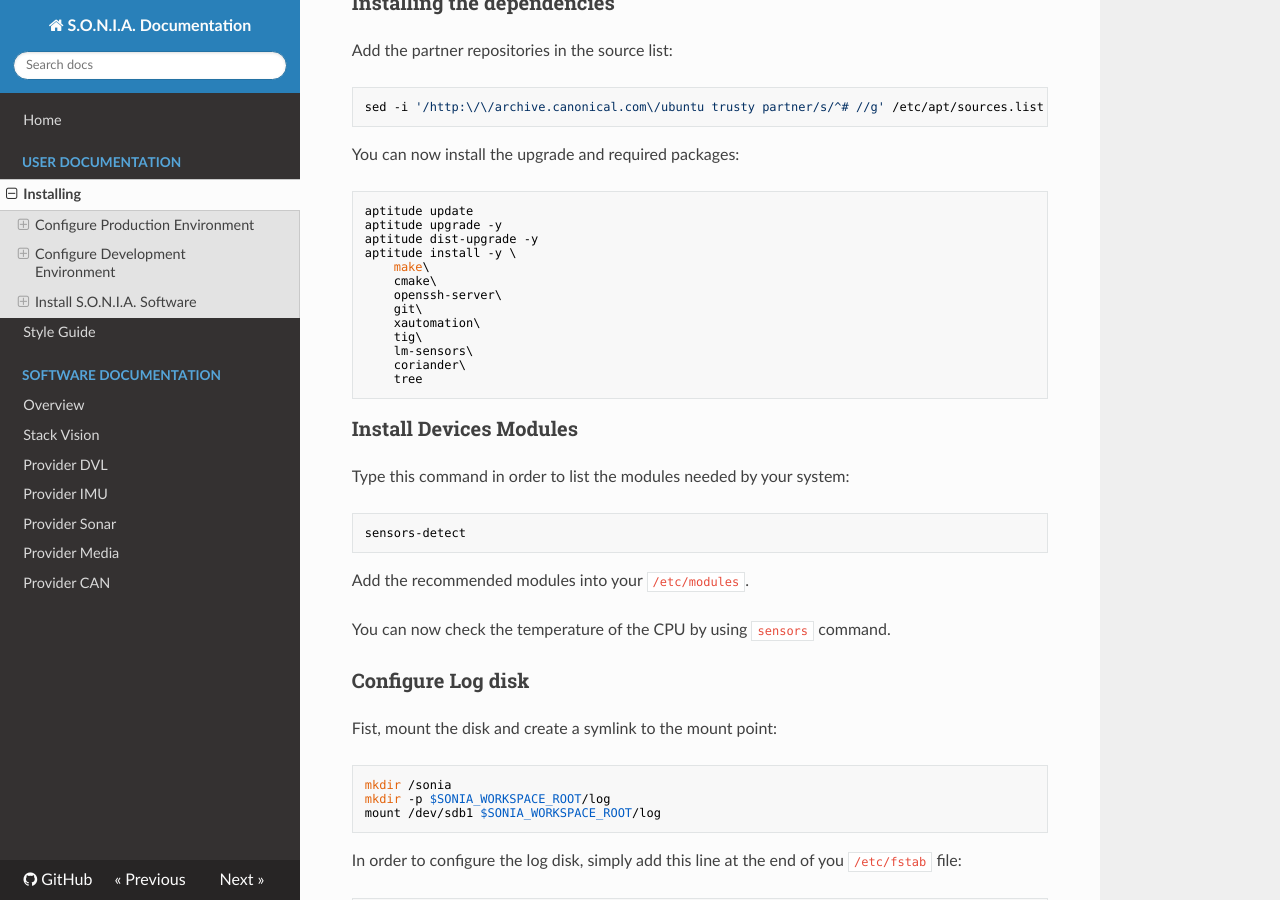
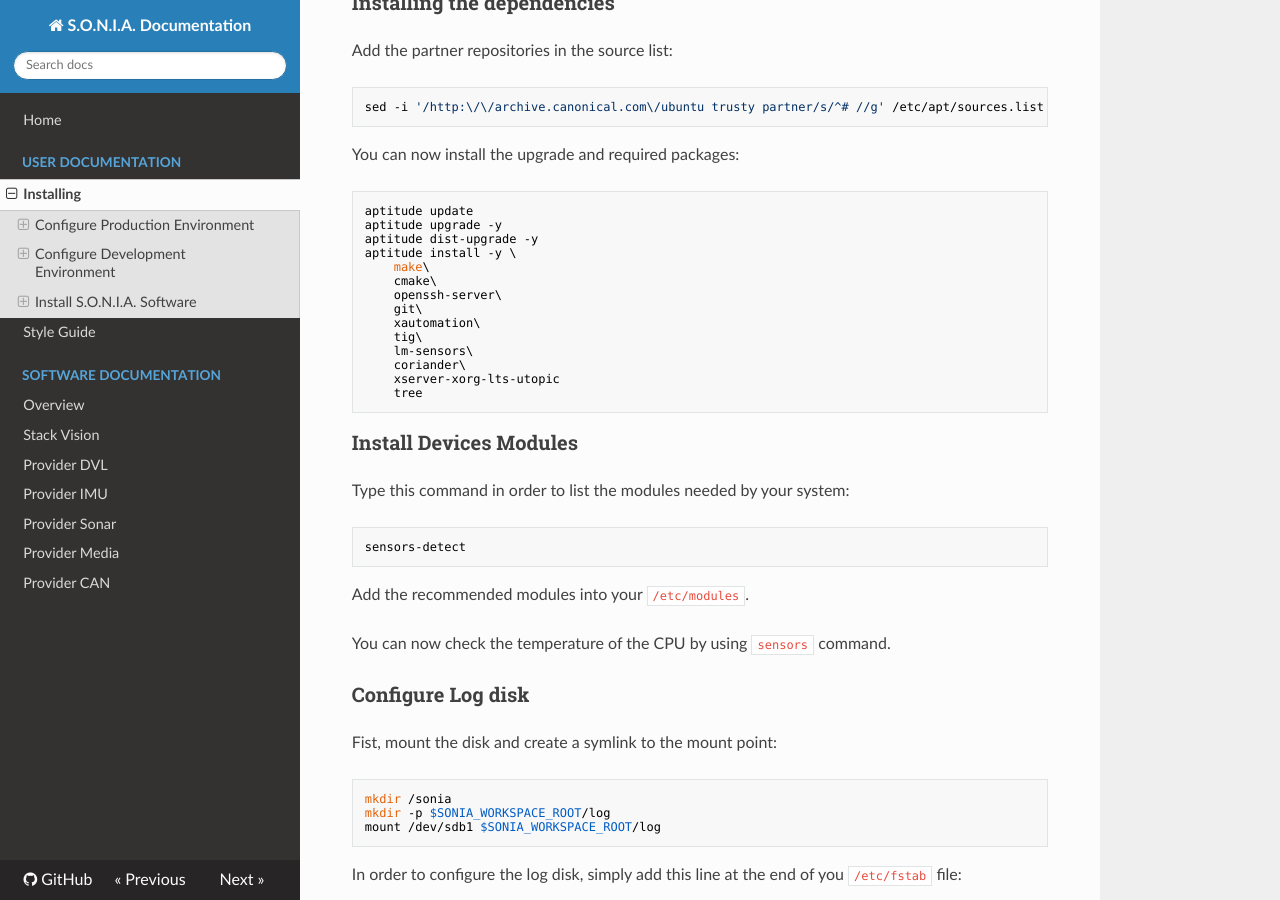
Before and after one commit to sonia-auv/documentation, an MkDocs documentation site: the page built from docs/installing.md, in a window 1280 px wide and 900 px high, scrolled down 1112 px. Built offline with MkDocs 1.6.1, drawn with Linux system fonts in a browser that asks for light colours; nearby versions of some CDN libraries; old or Windows-style settings are respelled for this version of MkDocs.

Commit message:
Adding xserver to production install

```diff
--- a/docs/installing.md
+++ b/docs/installing.md
@@ -61,6 +61,7 @@
 	    tig\
 	    lm-sensors\
 	    coriander\
+	    xserver-xorg-lts-utopic
 	    tree
 
 ### Install Devices Modules
```
